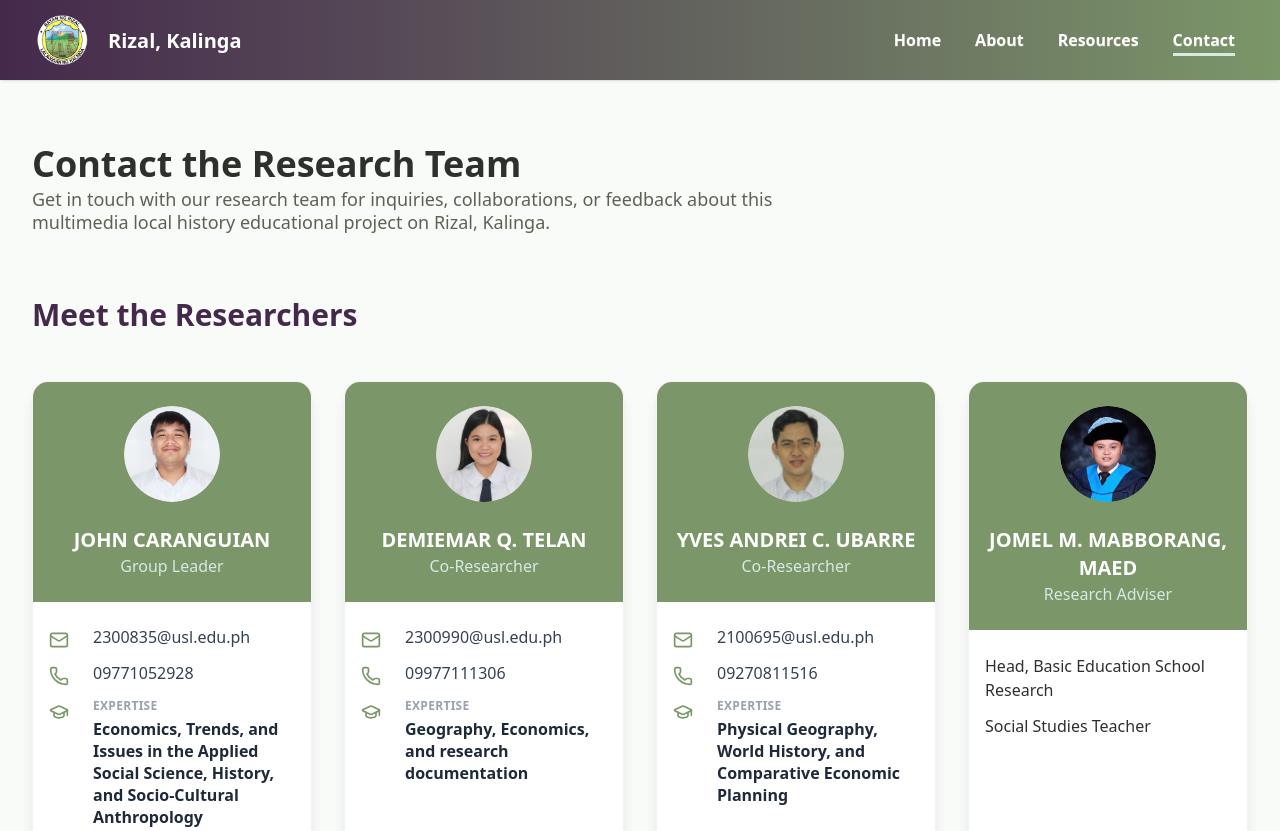
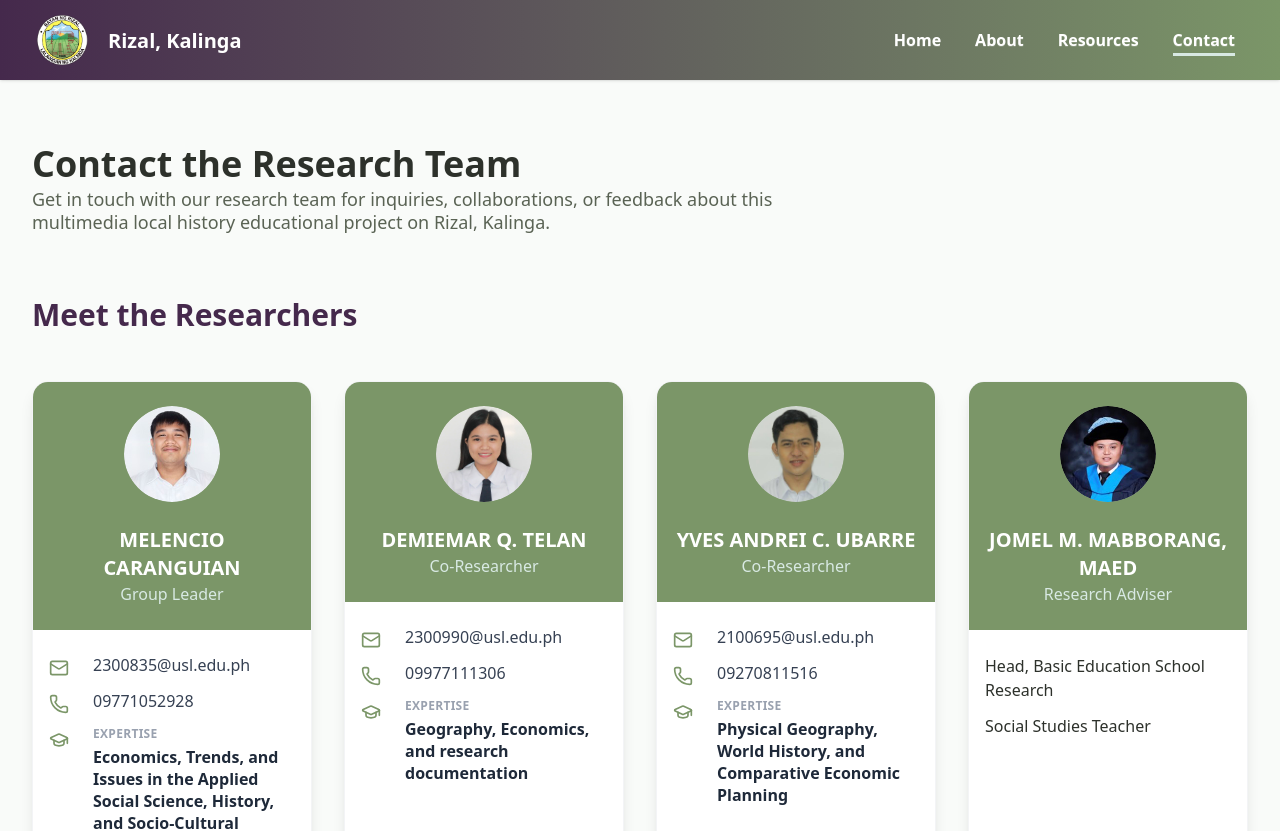
Before and after one commit to jrrd24/kalinga_thesis, a Next.js app: page /contact in a window 1280 px wide. Shown: the top 831 px of the page. Built offline with nearby package versions, Linux system fonts and the light colour scheme.

Commit message:
update: content

```diff
--- a/data/researchersData.js
+++ b/data/researchersData.js
@@ -1,7 +1,7 @@
 export const researchersData = [
   {
     id: 1,
-    name: "JOHN CARANGUIAN",
+    name: "MELENCIO CARANGUIAN",
     role: "Group Leader",
     specialization:
       "Economics, Trends, and Issues in the Applied Social Science, History, and Socio-Cultural Anthropology",
```
